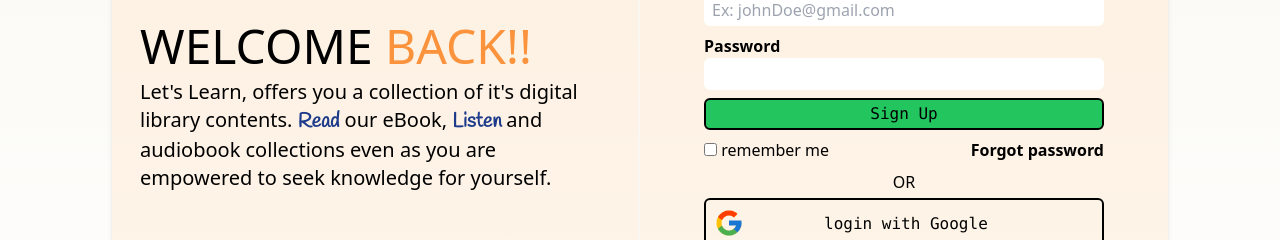
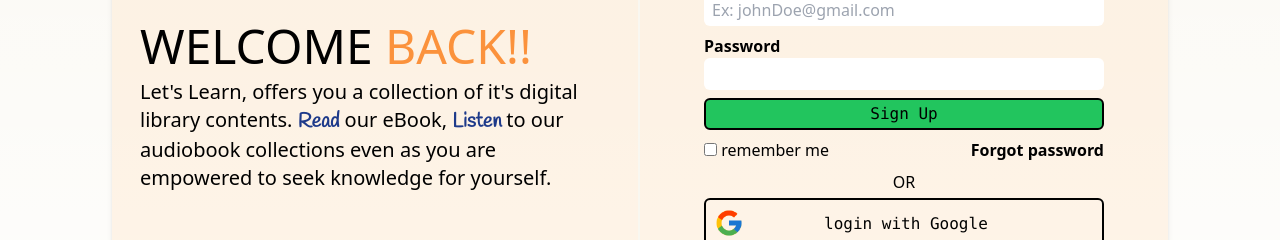
Before and after one commit to CoDedArch/LibraryFrontend, a Next.js app in the folder library-app/: page /login in a window 1280 px wide. Shown: the part 362-602 px from the top of the page. Built offline with nearby package versions, Linux system fonts and the light colour scheme; a web font is replaced by a local one.

Commit message:
Mod: welcome message

```diff
--- a/library-app/src/app/login/page.tsx
+++ b/library-app/src/app/login/page.tsx
@@ -6,7 +6,7 @@ export default function Login() {
             <section className="md:flex bg-orange-200 md:mx-[7em] bg-opacity-25 h-fit justify-between rounded-md shadow-md">
                 <div className="hidden w-1/2 md:flex flex-col justify-center px-7 border-r-2 border-r-creamy-100">
                     <p className="text-5xl">WELCOME <span className="text-orange-400">BACK!!</span></p>
-                    <h2 className="pt-2 text-xl font-light">Let&apos;s Learn, offers you a collection of it&apos;s digital library contents. <span className="font-description font-bold text-blue-900">Read</span> our eBook, <span className="font-description font-bold text-blue-900">Listen </span>and audiobook collections even as you are empowered to seek knowledge for yourself.
+                    <h2 className="pt-2 text-xl font-light">Let&apos;s Learn, offers you a collection of it&apos;s digital library contents. <span className="font-description font-bold text-blue-900">Read</span> our eBook, <span className="font-description font-bold text-blue-900">Listen </span>to our audiobook collections even as you are empowered to seek knowledge for yourself.
                     </h2>
                 </div>
                 <div className="md:w-1/2 flex flex-col items-center pb-3">
@@ -33,7 +33,6 @@ export default function Login() {
                         <span className="pt-1">login with Google</span>
                     </button>
                     <div>
-
                     </div>
                 </div>
             </section>
```
